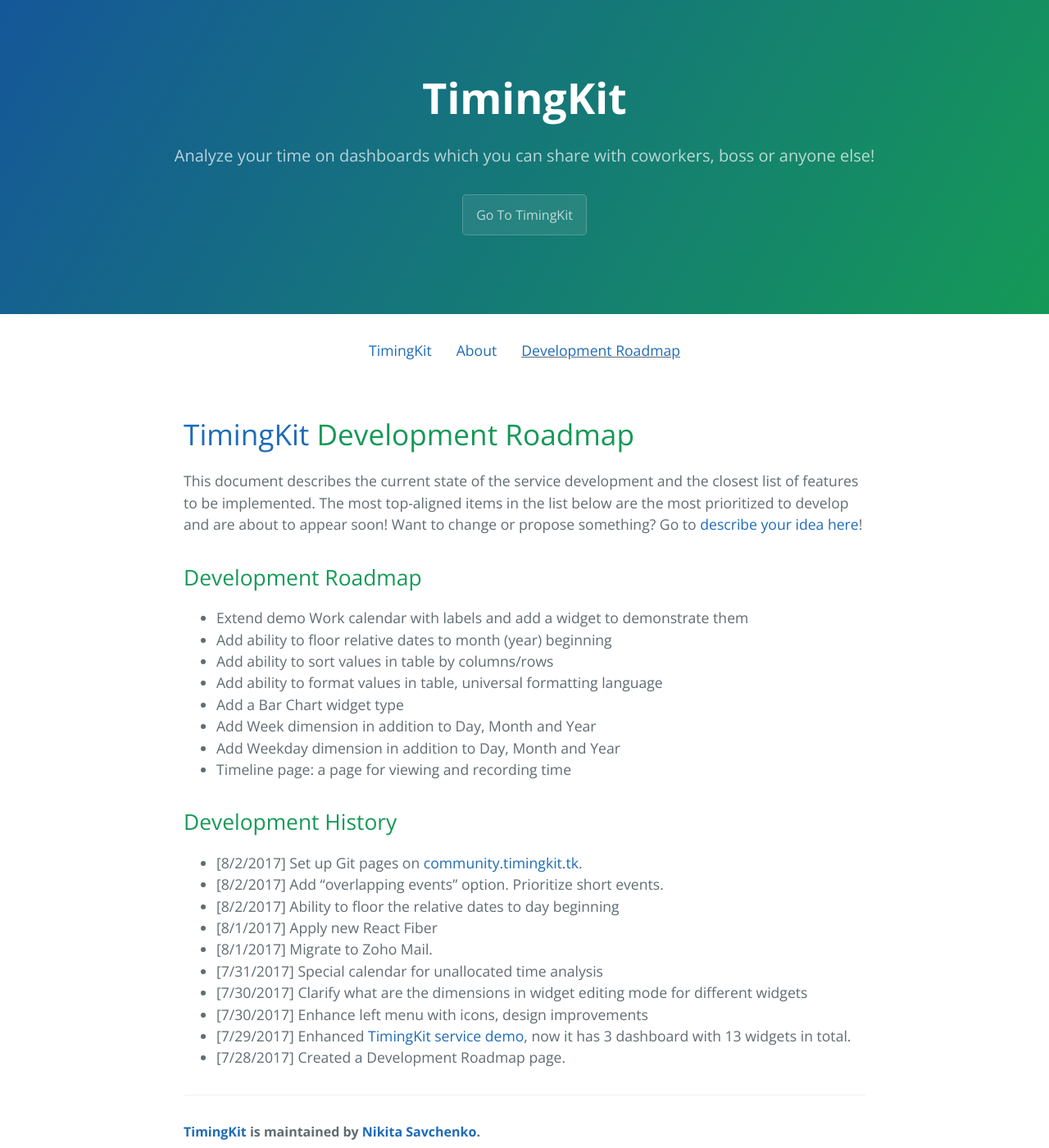
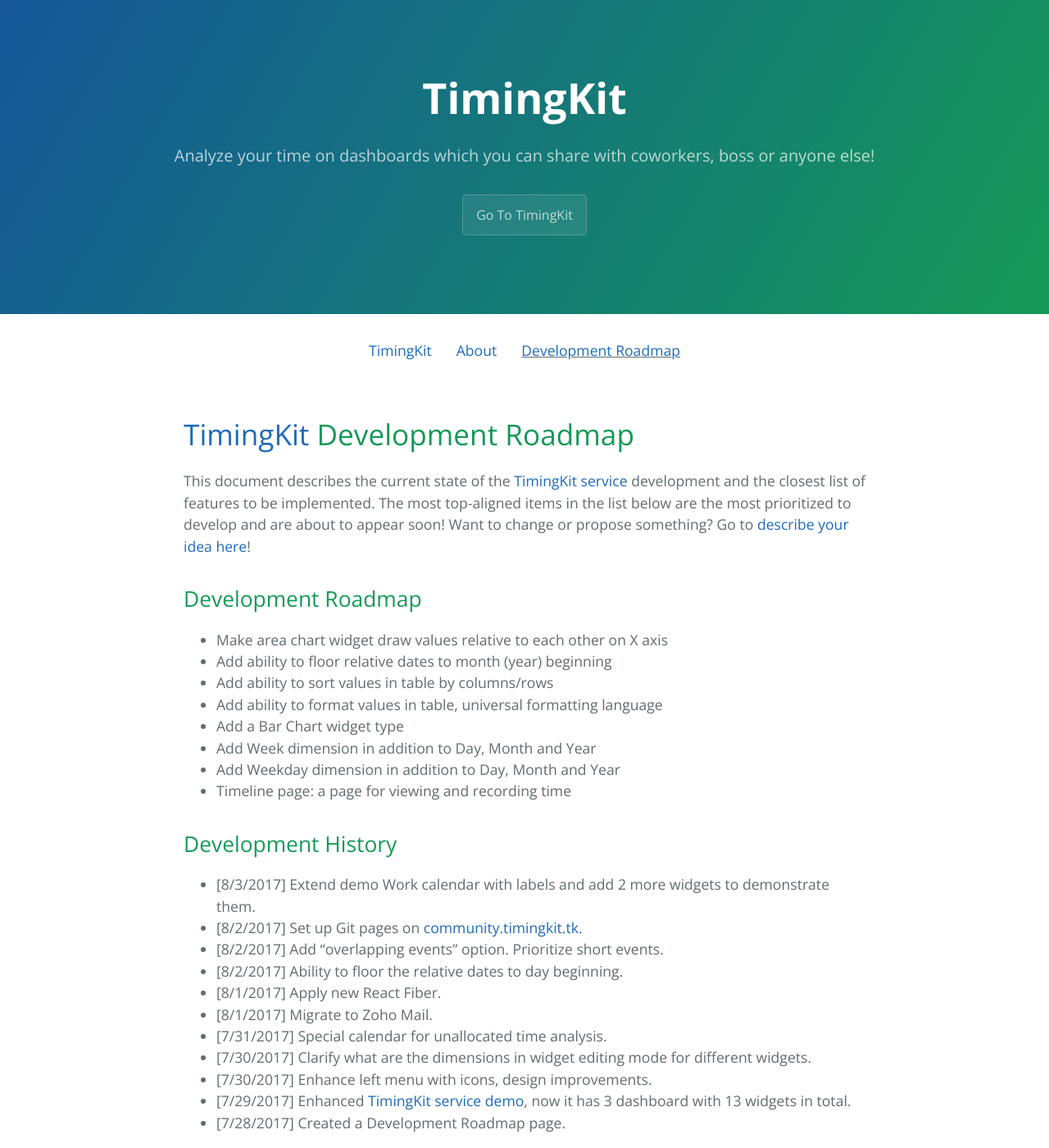
Before and after one commit to nikitaeverywhere/timingkit-community, a Jekyll site: the page built from docs/roadmap.md, in a window 1280 px wide and 1400 px high. Shown: the whole window at 82% size. Built offline with Jekyll 4.4.1, drawn with Linux system fonts in a browser that asks for light colours.

Commit message:
[Upd] Development roadmap

```diff
--- a/docs/roadmap.md
+++ b/docs/roadmap.md
@@ -6,14 +6,14 @@ permalink: /roadmap/
 
 # [TimingKit](https://timingkit.tk){:target="_blank"} Development Roadmap
 
-This document describes the current state of the service development and the closest list of features to be implemented.
+This document describes the current state of the [TimingKit service](https://timingkit.tk){:target="_blank"} development and the closest list of features to be implemented.
 The most top-aligned items in the list below are the most prioritized to develop and are about to appear soon!
 Want to change or propose something? Go to [describe your idea here](https://github.com/ZitRos/timingkit-community/issues){:target="_blank"}!
 
 Development Roadmap
 -------------------
 
-+ Extend demo Work calendar with labels and add a widget to demonstrate them
++ Make area chart widget draw values relative to each other on X axis
 + Add ability to floor relative dates to month (year) beginning
 + Add ability to sort values in table by columns/rows
 + Add ability to format values in table, universal formatting language
@@ -25,13 +25,14 @@ Development Roadmap
 Development History
 -------------------
 
-+ [8/2/2017] Set up Git pages on [community.timingkit.tk](http://community.timingkit.tk){:target="_blank"}.
++ [8/3/2017] Extend demo Work calendar with labels and add 2 more widgets to demonstrate them.
++ [8/2/2017] Set up Git pages on [community.timingkit.tk](http://community.timingkit.tk).
 + [8/2/2017] Add "overlapping events" option. Prioritize short events.
-+ [8/2/2017] Ability to floor the relative dates to day beginning
-+ [8/1/2017] Apply new React Fiber
++ [8/2/2017] Ability to floor the relative dates to day beginning.
++ [8/1/2017] Apply new React Fiber.
 + [8/1/2017] Migrate to Zoho Mail.
-+ [7/31/2017] Special calendar for unallocated time analysis
-+ [7/30/2017] Clarify what are the dimensions in widget editing mode for different widgets
-+ [7/30/2017] Enhance left menu with icons, design improvements
-+ [7/29/2017] Enhanced [TimingKit service demo](https://timingkit.tk/demo){:target="_blank"}, now it has 3 dashboard with 13 widgets in total.
++ [7/31/2017] Special calendar for unallocated time analysis.
++ [7/30/2017] Clarify what are the dimensions in widget editing mode for different widgets.
++ [7/30/2017] Enhance left menu with icons, design improvements.
++ [7/29/2017] Enhanced [TimingKit service demo](https://timingkit.tk/demo), now it has 3 dashboard with 13 widgets in total.
 + [7/28/2017] Created a Development Roadmap page.
```
